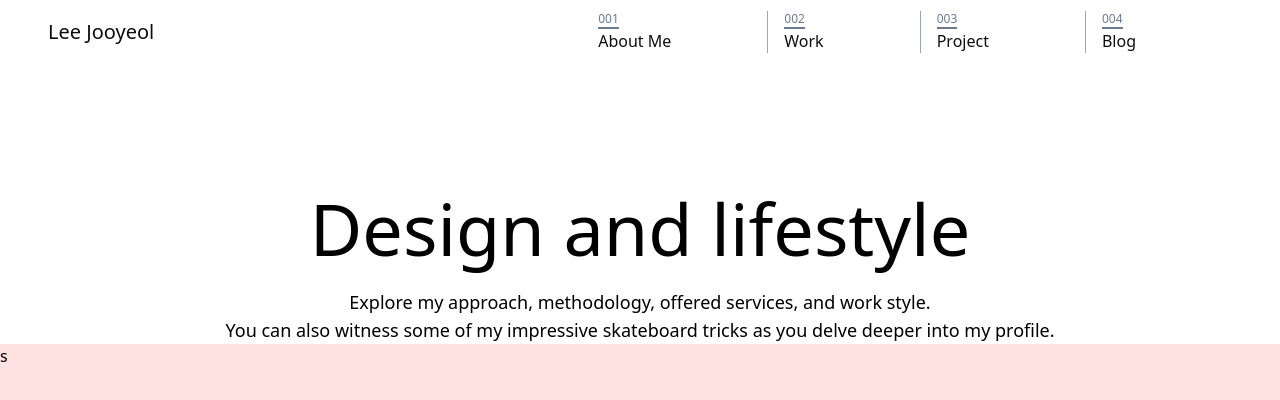
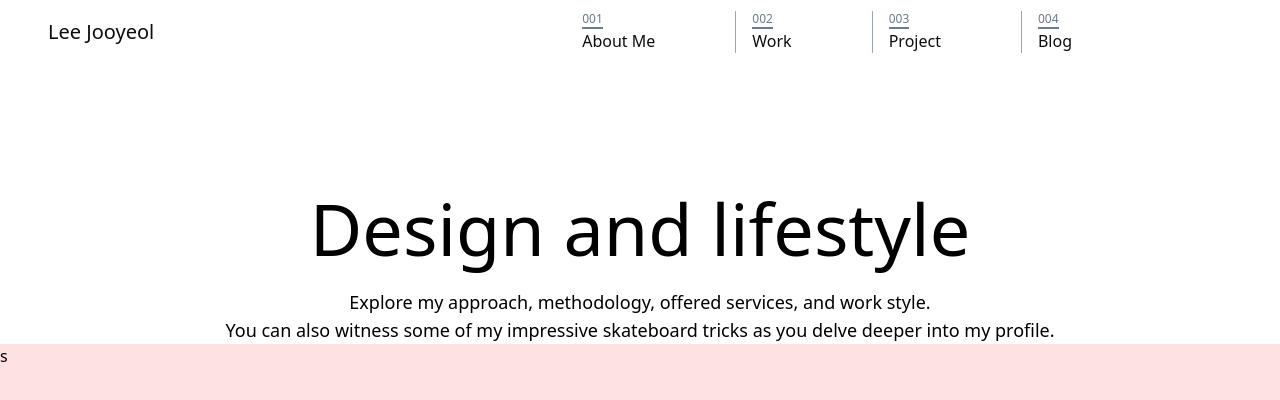
Before and after one commit to Melonisjy/immelon, a Next.js app: page /aboutme in a window 1280 px wide. Shown: the top 400 px of the page. Built offline with nearby package versions, Linux system fonts and the light colour scheme.

Commit message:
[feat] changed header

```diff
--- a/src/app/components/header.tsx
+++ b/src/app/components/header.tsx
@@ -26,24 +26,30 @@ export default function Header() {
   };
 
   return (
-    <div className={`w-full justify-center duration-300 opacity-95 fixed`}>
+    <div
+      className={`w-full justify-center duration-300 opacity-95 bg-white fixed`}
+    >
       <div
         className={`w-full h-16 flex justify-between items-center pl-12  pr-32`}
       >
         <div className="text-xl">
           <Link href="/">Lee Jooyeol</Link>
         </div>
-        <section className="flex gap-20 divide-x-[1px] divide-slate-400">
+        <section className="flex divide-x-[1px] divide-slate-400">
           {menu.map((menu, index) => {
             return (
-              <nav key={index} className="flex px-4 hover:bg-slate-800">
-                <Link href={menu.path}>
+              <Link
+                className="flex px-4 pr-20 hover:bg-slate-100 duration-100"
+                key={index}
+                href={menu.path}
+              >
+                <nav>
                   <div className="text-xs text-slate-500 border-b-2 w-fit border-slate-500">
                     00{index + 1}
                   </div>
                   <div>{menu.name}</div>
-                </Link>
-              </nav>
+                </nav>
+              </Link>
             );
           })}
         </section>
```
